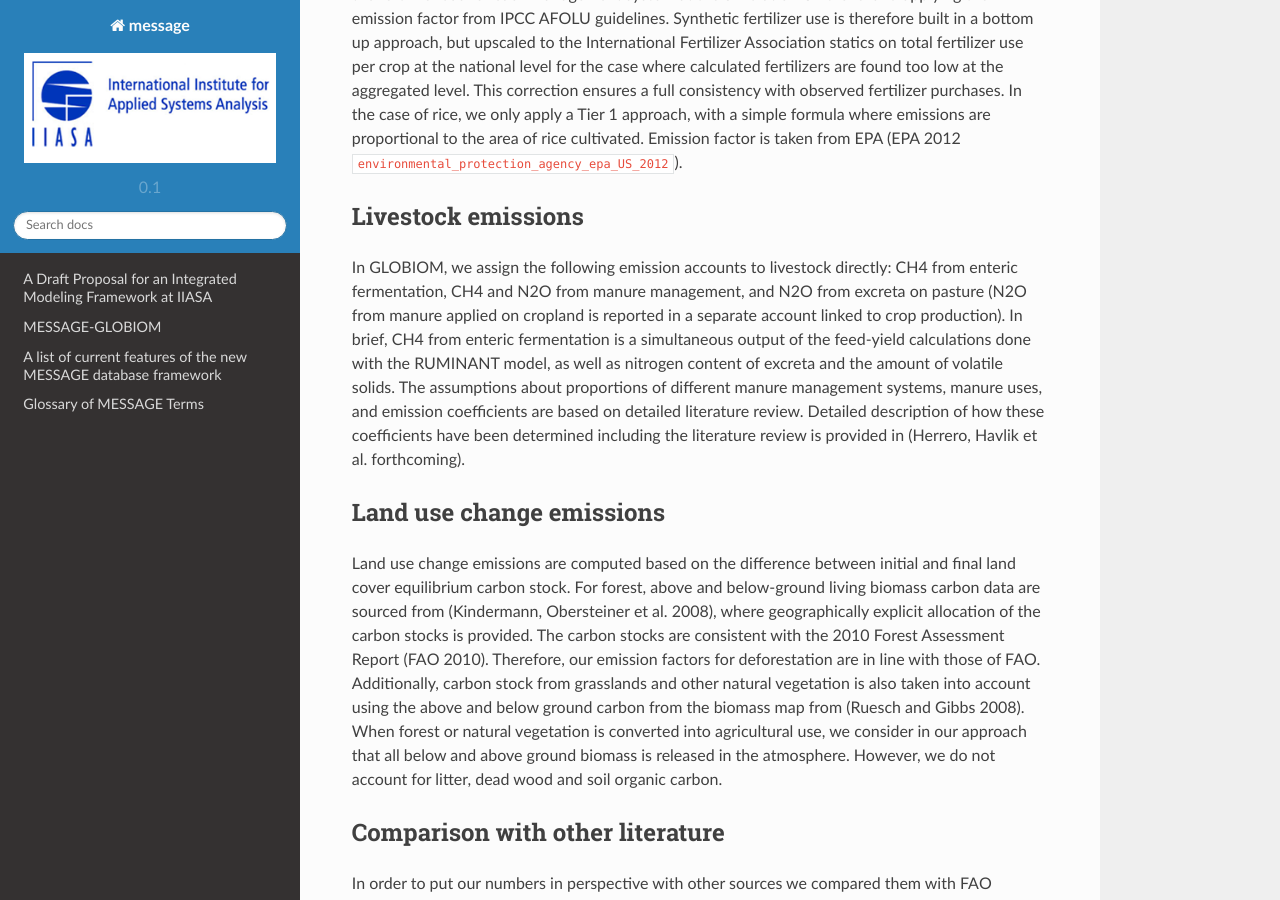
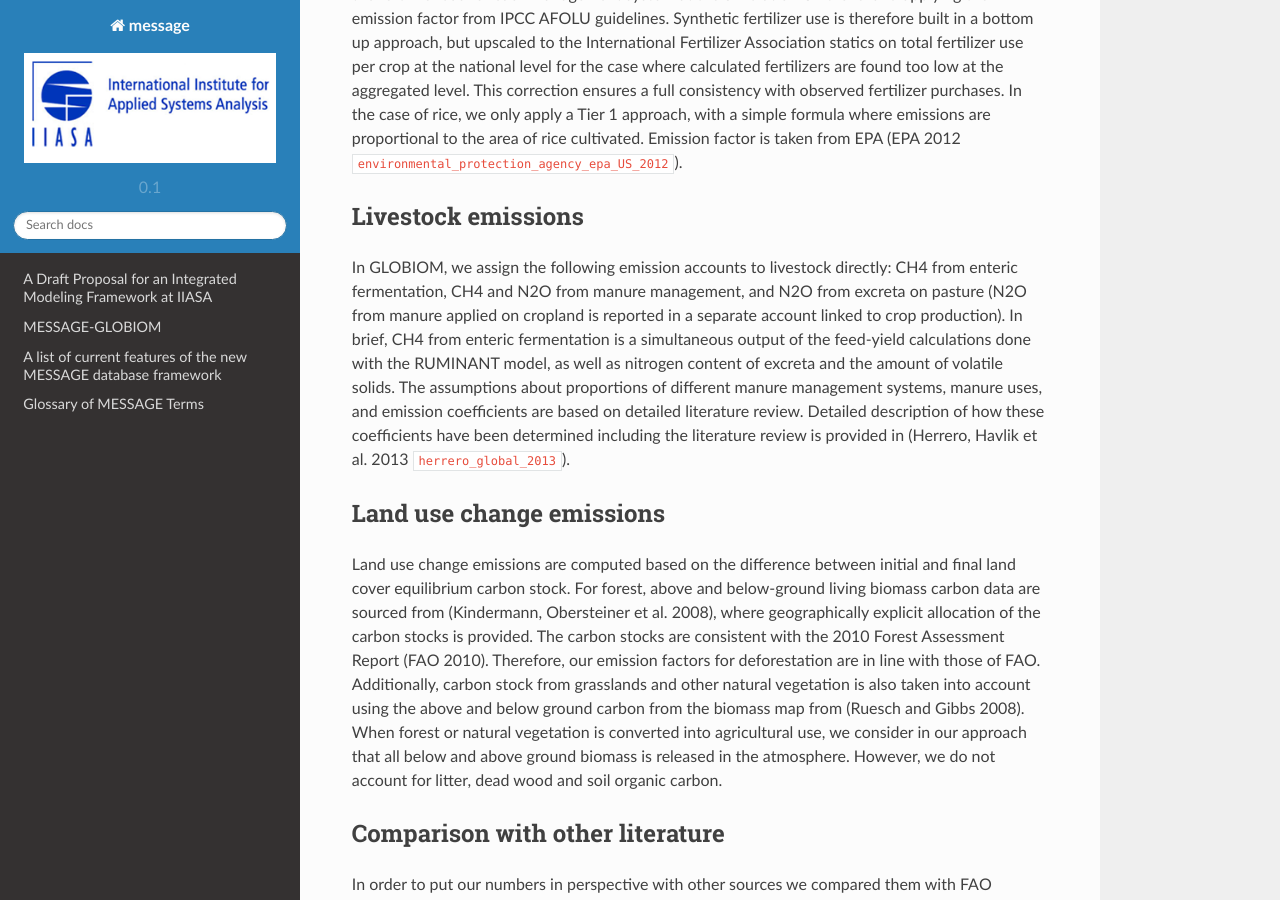
Before and after one commit to yiyi1991/message-ix-models, a Sphinx documentation site: the page built from doc/global/source/message_globiom/emissions/globiom/index.rst, in a window 1280 px wide and 900 px high, scrolled down 305 px. Built offline with Sphinx 7.4.7 and the Read the Docs theme 2.0.0, drawn with Linux system fonts in a browser that asks for light colours; pages that are not in the unit, such as notebooks, are missing from menus; cross-references to code outside the pages are shown as plain code.

Commit message:
citation

```diff
--- a/doc/global/source/message_globiom/emissions/globiom/index.rst
+++ b/doc/global/source/message_globiom/emissions/globiom/index.rst
@@ -7,7 +7,7 @@
 
 Livestock emissions
 ~~~~
-In GLOBIOM, we assign the following emission accounts to livestock directly: CH4 from enteric fermentation, CH4 and N2O from manure management, and N2O from excreta on pasture (N2O from manure applied on cropland is reported in a separate account linked to crop production). In brief, CH4 from enteric fermentation is a simultaneous output of the feed-yield calculations done with the RUMINANT model, as well as nitrogen content of excreta and the amount of volatile solids. The assumptions about proportions of different manure management systems, manure uses, and emission coefficients are based on detailed literature review. Detailed description of how these coefficients have been determined including the literature review is provided in (Herrero, Havlik et al. forthcoming).
+In GLOBIOM, we assign the following emission accounts to livestock directly: CH4 from enteric fermentation, CH4 and N2O from manure management, and N2O from excreta on pasture (N2O from manure applied on cropland is reported in a separate account linked to crop production). In brief, CH4 from enteric fermentation is a simultaneous output of the feed-yield calculations done with the RUMINANT model, as well as nitrogen content of excreta and the amount of volatile solids. The assumptions about proportions of different manure management systems, manure uses, and emission coefficients are based on detailed literature review. Detailed description of how these coefficients have been determined including the literature review is provided in (Herrero, Havlik et al. 2013 :cite:`herrero_global_2013`).
 
 Land use change emissions
 ~~~~
```
